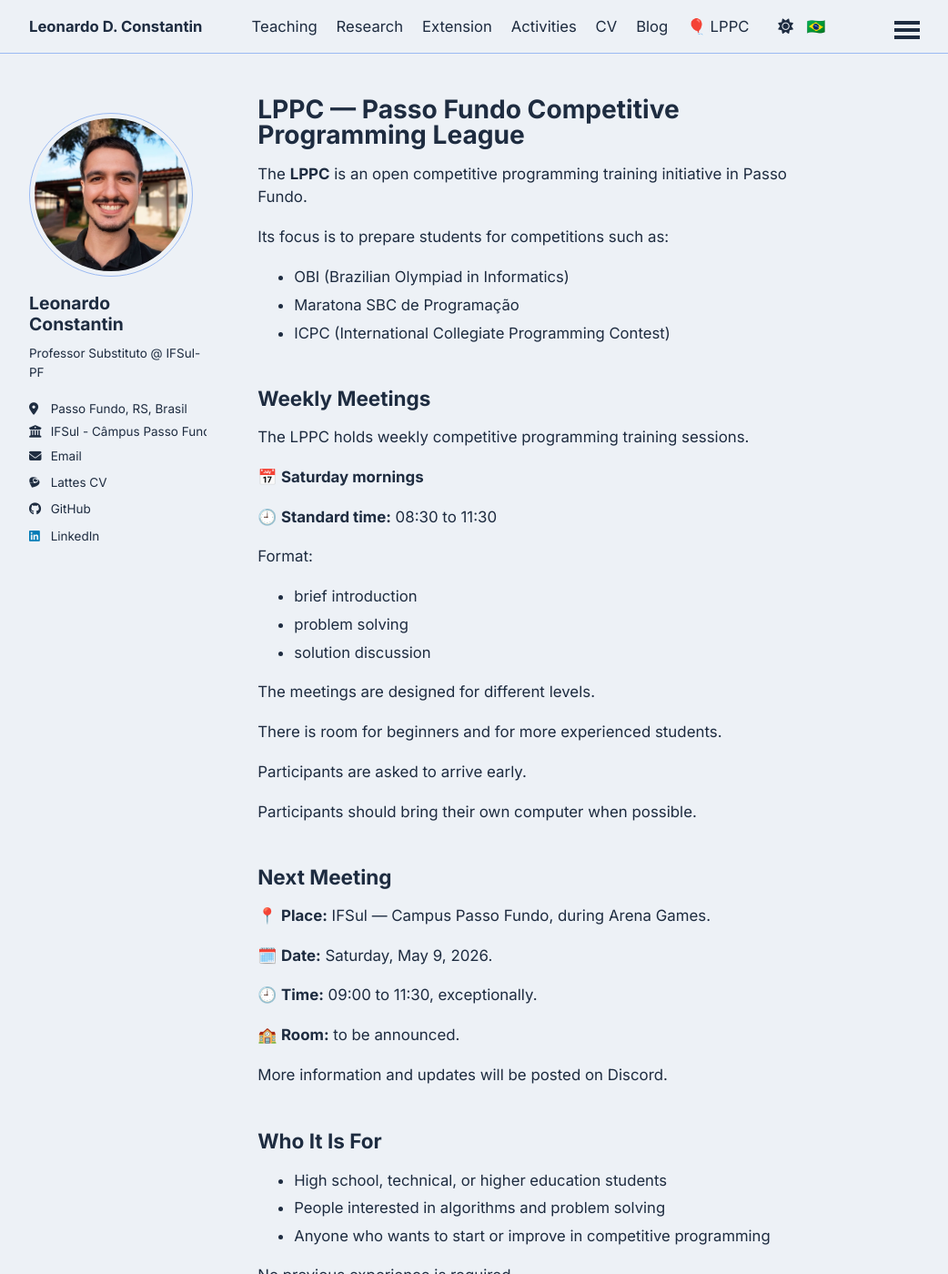
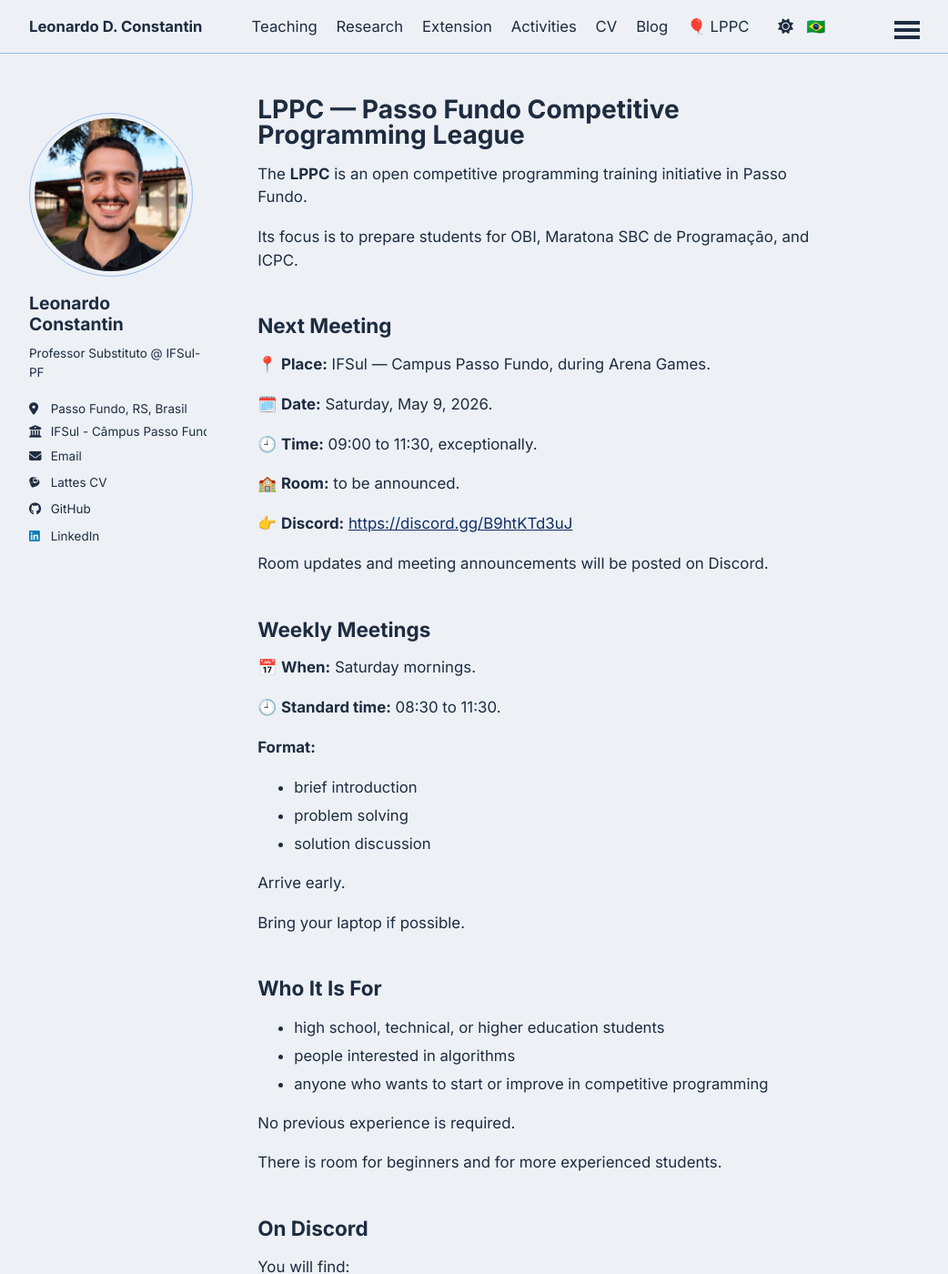
Before and after one commit to ldconstantin/ldconstantin.github.io, a Jekyll site: the page built from _pages/en/lppc.md, in a window 1280 px wide and 1400 px high. Shown: the whole window at 91% size, without its empty margins (114-1156 px from the left). Built offline with Jekyll 4.4.1, drawn with Linux system fonts in a browser that asks for light colours; some web fonts are replaced; a script that is not in the unit is left out; some of the changed text lies outside the part shown.

Commit message:
Streamline LPPC page

```diff
--- a/_pages/en/lppc.md
+++ b/_pages/en/lppc.md
@@ -9,33 +9,7 @@ author_profile: true
 
 The **LPPC** is an open competitive programming training initiative in Passo Fundo.
 
-Its focus is to prepare students for competitions such as:
-
-- OBI (Brazilian Olympiad in Informatics)
-- Maratona SBC de Programação
-- ICPC (International Collegiate Programming Contest)
-
-## Weekly Meetings
-
-The LPPC holds weekly competitive programming training sessions.
-
-📅 **Saturday mornings**
-
-🕘 **Standard time:** 08:30 to 11:30
-
-Format:
-
-- brief introduction
-- problem solving
-- solution discussion
-
-The meetings are designed for different levels.
-
-There is room for beginners and for more experienced students.
-
-Participants are asked to arrive early.
-
-Participants should bring their own computer when possible.
+Its focus is to prepare students for OBI, Maratona SBC de Programação, and ICPC.
 
 ## Next Meeting
 
@@ -47,28 +21,46 @@ Participants should bring their own computer when possible.
 
 🏫 **Room:** to be announced.
 
-More information and updates will be posted on Discord.
+👉 **Discord:** [https://discord.gg/B9htKTd3uJ](https://discord.gg/B9htKTd3uJ)
+
+Room updates and meeting announcements will be posted on Discord.
+
+## Weekly Meetings
+
+📅 **When:** Saturday mornings.
+
+🕘 **Standard time:** 08:30 to 11:30.
+
+**Format:**
+
+- brief introduction
+- problem solving
+- solution discussion
+
+Arrive early.
+
+Bring your laptop if possible.
 
 ## Who It Is For
 
-- High school, technical, or higher education students
-- People interested in algorithms and problem solving
-- Anyone who wants to start or improve in competitive programming
+- high school, technical, or higher education students
+- people interested in algorithms
+- anyone who wants to start or improve in competitive programming
 
 No previous experience is required.
 
-## Join
+There is room for beginners and for more experienced students.
 
-Join the LPPC Discord:
+## On Discord
+
+You will find:
+
+- meeting announcements
+- study materials
+- challenges and discussions
 
 👉 [https://discord.gg/B9htKTd3uJ](https://discord.gg/B9htKTd3uJ)
 
-There you will find:
-
-- announcements about meetings
-- study materials
-- challenges and discussions
-
 The LPPC is under construction.
 
-The community grows through the participation of people willing to practice.
+The community grows when people practice together.
```
Also changed, not shown: _pages/pt/lppc.md (+32 -40 lines).
